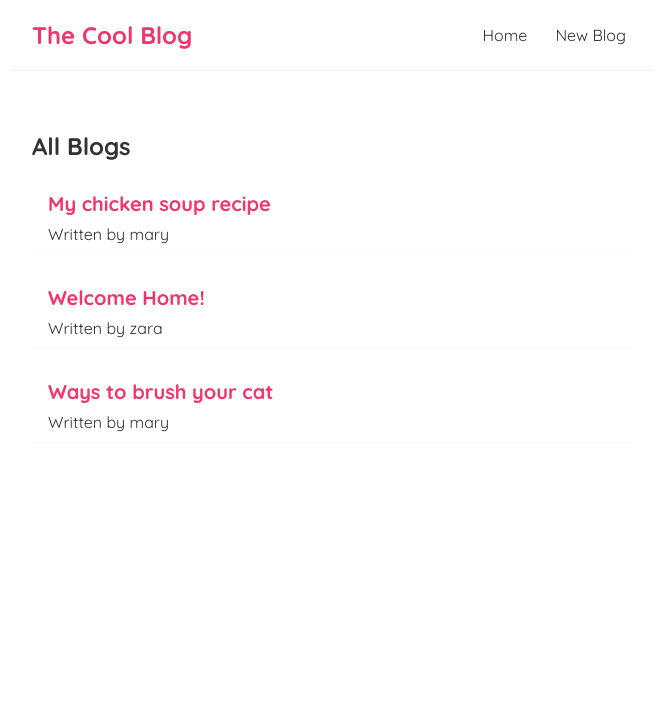
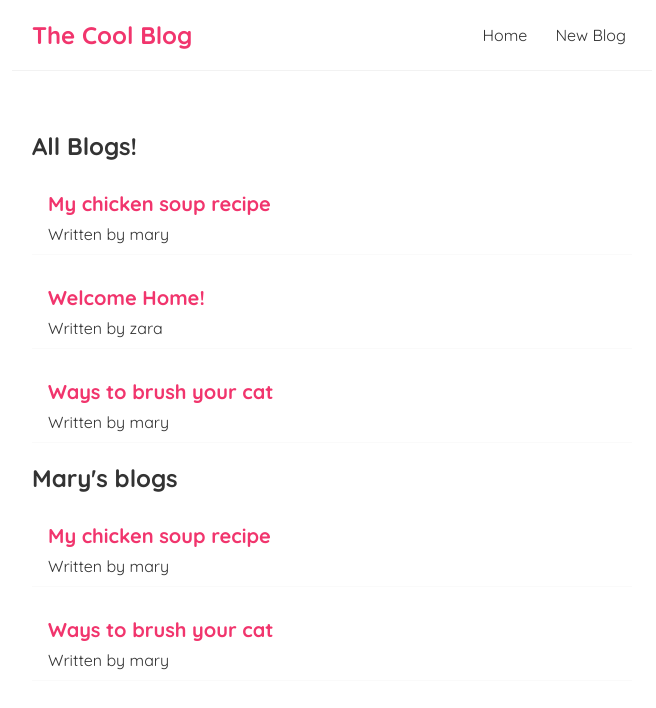
Before and after one commit to aimeehorwood/React-Blog, a React (Create React App) app in the folder dojo-blog/: page / in a window 1280 px wide. Shown: the top 708 px of the page, without its empty margins (308-964 px from the left). Built offline with nearby package versions, Linux system fonts and the light colour scheme; the HTML template or start-up script is replaced by a standard one.

Commit message:
adds filter to filter Mary's blogs

```diff
--- a/dojo-blog/src/Home.js
+++ b/dojo-blog/src/Home.js
@@ -20,7 +20,9 @@
 
   return (
     <div className="home">
-      <BlogList blogs={blogs} title="All Blogs" />
+      <BlogList blogs={blogs} title="All Blogs!" />
+      <BlogList blogs={blogs.filter((blog)=> blog.author === 'mary'
+        )} title="Mary's blogs" />
     </div>
   );
 };
```
